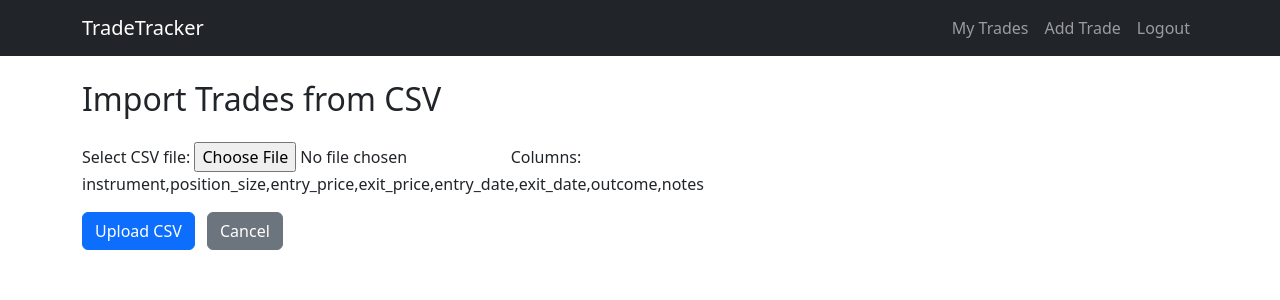
After one commit to carlssonanton87/milestone-project-3, a Django app: page /trades/import/ in a window 1280 px wide. The commit adds this page. Shown: the top 300 px of the page. Run offline with Django 5.2, Linux system fonts and the light colour scheme; a user stored in the database is signed in; some libraries are stand-ins or nearby versions.

Commit message:
feat: Add bulk CSV import & export for trades

```diff
--- a/trades/forms.py
+++ b/trades/forms.py
@@ -54,3 +54,9 @@ class TradeForm(forms.ModelForm):
                 })
 
         return cleaned
+
+class CSVImportForm(forms.Form):
+    file = forms.FileField(
+        label="Select CSV file",
+        help_text="Columns: instrument,position_size,entry_price,exit_price,entry_date,exit_date,outcome,notes"
+    )
--- /dev/null
+++ b/trades/templates/trades/import_trades.html
@@ -0,0 +1,11 @@
+{% extends 'trades/base.html' %}
+{% block content %}
+  <h2 class="mb-4">Import Trades from CSV</h2>
+
+  <form method="post" enctype="multipart/form-data">
+    {% csrf_token %}
+    {{ form.as_p }}
+    <button type="submit" class="btn btn-primary">Upload CSV</button>
+    <a href="{% url 'trade_list' %}" class="btn btn-secondary ms-2">Cancel</a>
+  </form>
+{% endblock %}
--- a/trades/urls.py
+++ b/trades/urls.py
@@ -10,5 +10,7 @@ urlpatterns = [
     path('trades/delete/<int:pk>/', views.delete_trade, name='delete_trade'),
     path('', views.landing_redirect, name='landing'),
     path('error/', views.trigger_error),
+    path('trades/export/', views.export_trades_csv, name='export_trades'),
+    path('trades/import/', views.import_trades_csv, name='import_trades'),
 
 ]
--- a/trades/views.py
+++ b/trades/views.py
@@ -10,6 +10,10 @@ from django.contrib import messages
 from django.shortcuts import redirect, render
 from collections import defaultdict
 from django.utils.safestring import mark_safe
+from django.http import HttpResponse
+from .forms import CSVImportForm
+
+import csv
 import json
 
 from .models import Trade
@@ -210,3 +214,63 @@ def delete_trade(request, pk):
         return redirect('trade_list')
 
     return render(request, 'trades/delete_trade.html', {'trade': trade})
+
+
+@login_required
+def export_trades_csv(request):
+    """Download all your trades as a CSV file."""
+    trades = Trade.objects.filter(user=request.user).order_by('entry_date')
+    response = HttpResponse(content_type='text/csv')
+    response['Content-Disposition'] = 'attachment; filename="trades.csv"'
+
+    writer = csv.writer(response)
+    writer.writerow([
+        'instrument','position_size','entry_price','exit_price',
+        'entry_date','exit_date','outcome','notes'
+    ])
+    for t in trades:
+        writer.writerow([
+            t.instrument,
+            t.position_size,
+            t.entry_price,
+            t.exit_price or '',
+            t.entry_date,
+            t.exit_date or '',
+            t.outcome,
+            t.notes or '',
+        ])
+
+    return response
+
+@login_required
+def import_trades_csv(request):
+    """Upload a CSV to create new trades in bulk."""
+    if request.method == 'POST':
+        form = CSVImportForm(request.POST, request.FILES)
+        if form.is_valid():
+            csv_file = form.cleaned_data['file']
+            decoded = csv_file.read().decode('utf-8').splitlines()
+            reader = csv.DictReader(decoded)
+            count = 0
+            for row in reader:
+                try:
+                    Trade.objects.create(
+                        user=request.user,
+                        instrument=row['instrument'],
+                        position_size=row['position_size'],
+                        entry_price=row['entry_price'],
+                        exit_price=row.get('exit_price') or None,
+                        entry_date=row['entry_date'],
+                        exit_date=row.get('exit_date') or None,
+                        outcome=row['outcome'],
+                        notes=row.get('notes') or ''
+                    )
+                    count += 1
+                except Exception:
+                    continue
+            messages.success(request, f"Imported {count} trades successfully.")
+            return redirect('trade_list')
+    else:
+        form = CSVImportForm()
+
+    return render(request, 'trades/import_trades.html', {'form': form})
```
Also changed, not shown: trades/templates/trades/trade_list.html (+9 -0 lines).
